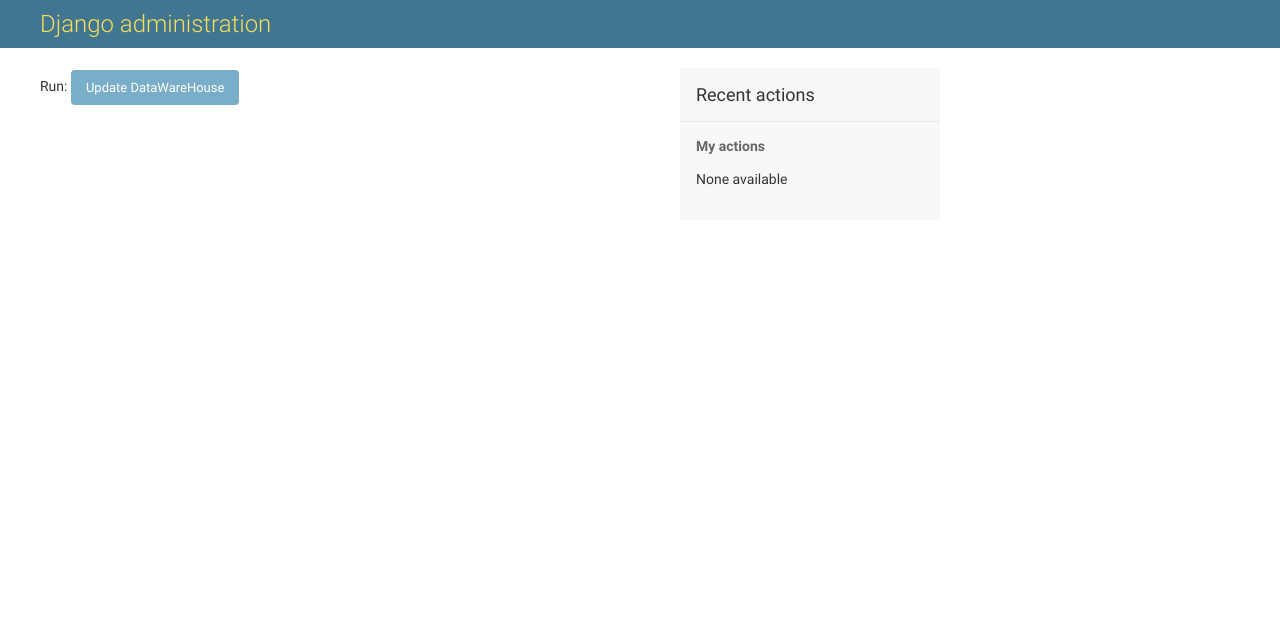
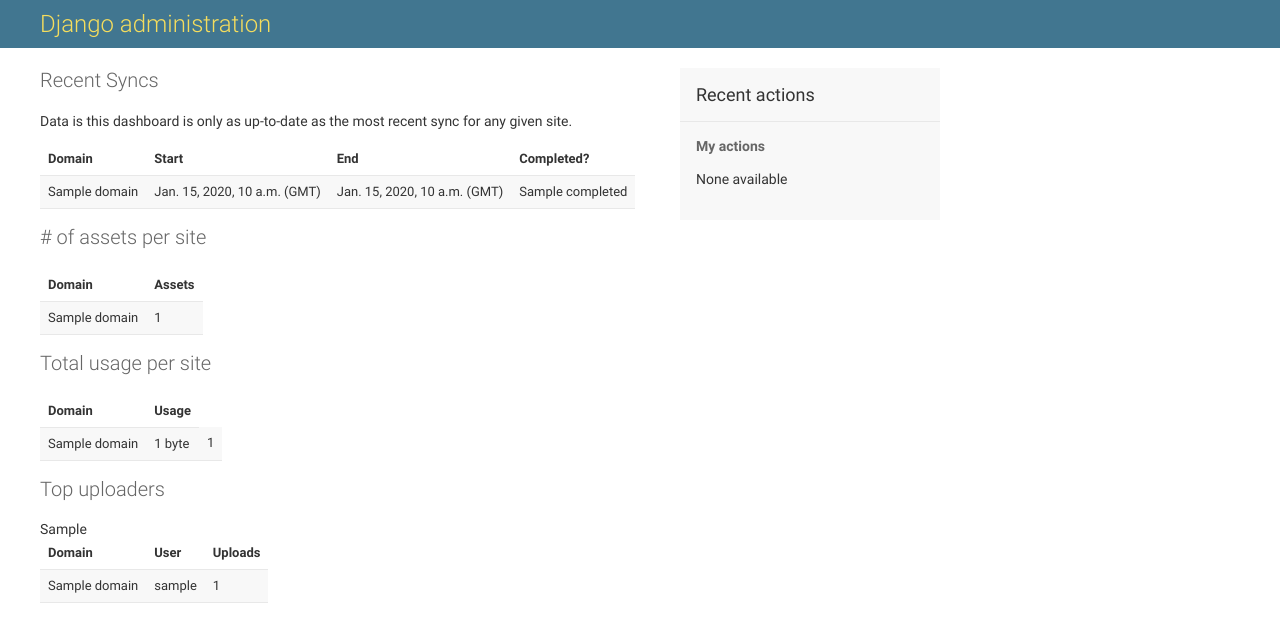
Before and after one commit to schallis/warehouse, a Django app: template warehouse/reporting/templates/reporting/dashboard.html in a window 1280 px wide. Shown: the top 642 px of the page. Run offline with Django 3.2, Linux system fonts and the light colour scheme; the template is opened without the code that fills it: most values are stand-ins (such as "Sample title", 1, 10 or a date in 2020); data that the repository does not hold is empty; parts of the project's set-up code (start-up, migrations or seed data) failed here and were passed over.

Commit message:
Build basic dashboard

```diff
--- a/warehouse/reporting/templates/reporting/dashboard.html
+++ b/warehouse/reporting/templates/reporting/dashboard.html
@@ -2,13 +2,74 @@
 
 {% block content %}
 <div id="content-main">
-    {% if is_running %}
-    <p>Task is already running!</p>
-    {% else %}
-    <form action='{% url 'run_task' %}'>
-        <label>Run: </label>
-        <input type="submit" value="Update DataWareHouse">
-    </form>
-    {% endif %}
+    <h1>Recent Syncs</h1>
+    <p>Data is this dashboard is only as up-to-date as the most recent sync for any given site.</p>
+    <table>
+        <tr>
+            <th>Domain</th>
+            <th>Start</th>
+            <th>End</th>
+            <th>Completed?</th>
+        </tr>
+    {% for sync in last_syncs %}
+    <tr>
+        <td>{{sync.site.domain}}</td>
+        <td>{{sync.start_time}}</td>
+        <td>{{sync.end_time}}</td>
+        <td>{{sync.completed}}</td>
+    </tr>
+    {% endfor %}
+    </table>
+    <br/>
+
+    <h1># of assets per site</h1>
+    <table>
+        <tr>
+            <th>Domain</th>
+            <th>Assets</th>
+        </tr>
+    {% for site in num_assets_by_site %}
+    <tr>
+        <td>{{site.domain}}</td>
+        <td>{{site.count}}</td>
+    </tr>
+    {% endfor %}
+    </table>
+    <br/>
+
+    <h1>Total usage per site</h1>
+    <table>
+        <tr>
+            <th>Domain</th>
+            <th>Usage</th>
+        </tr>
+    {% for site in size_by_site %}
+    <tr>
+        <td>{{site.domain}}</td>
+        <td>{{site.size|filesizeformat}}</td>
+        <td>{{site.count}}</td>
+    </tr>
+    {% endfor %}
+    </table>
+    <br/>
+
+    <h1>Top uploaders</h1>
+    {{ uploader_by_site}}
+    <table>
+        <tr>
+            <th>Domain</th>
+            <th>User</th>
+            <th>Uploads</th>
+        </tr>
+    {% for site in top_uploaders%}
+    <tr>
+        <td>{{site.domain}}</td>
+        <td>{{site.asset__username}}</td>
+        <td>{{site.count}}</td>
+    </tr>
+    {% endfor %}
+    </table>
+    <br/>
+
 </div>
 {% endblock %}
```
Also changed, not shown: warehouse/reporting/views.py (+25 -1 lines).
